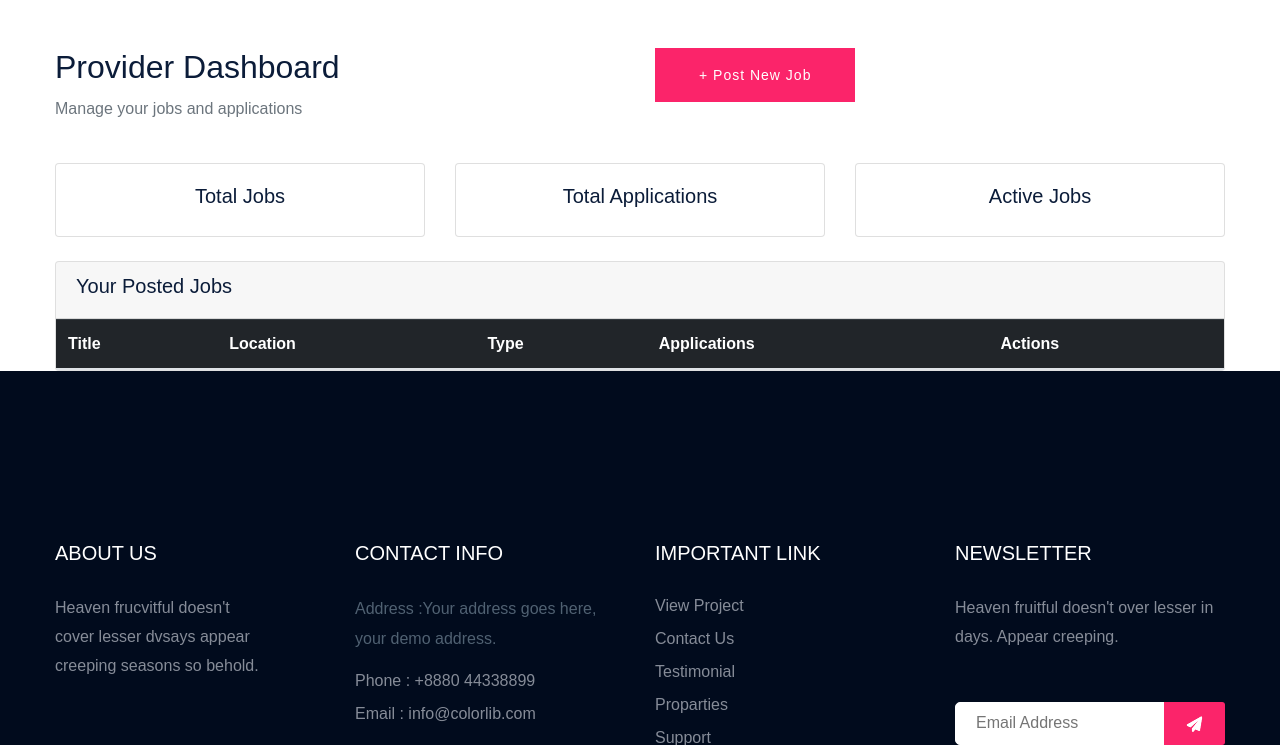
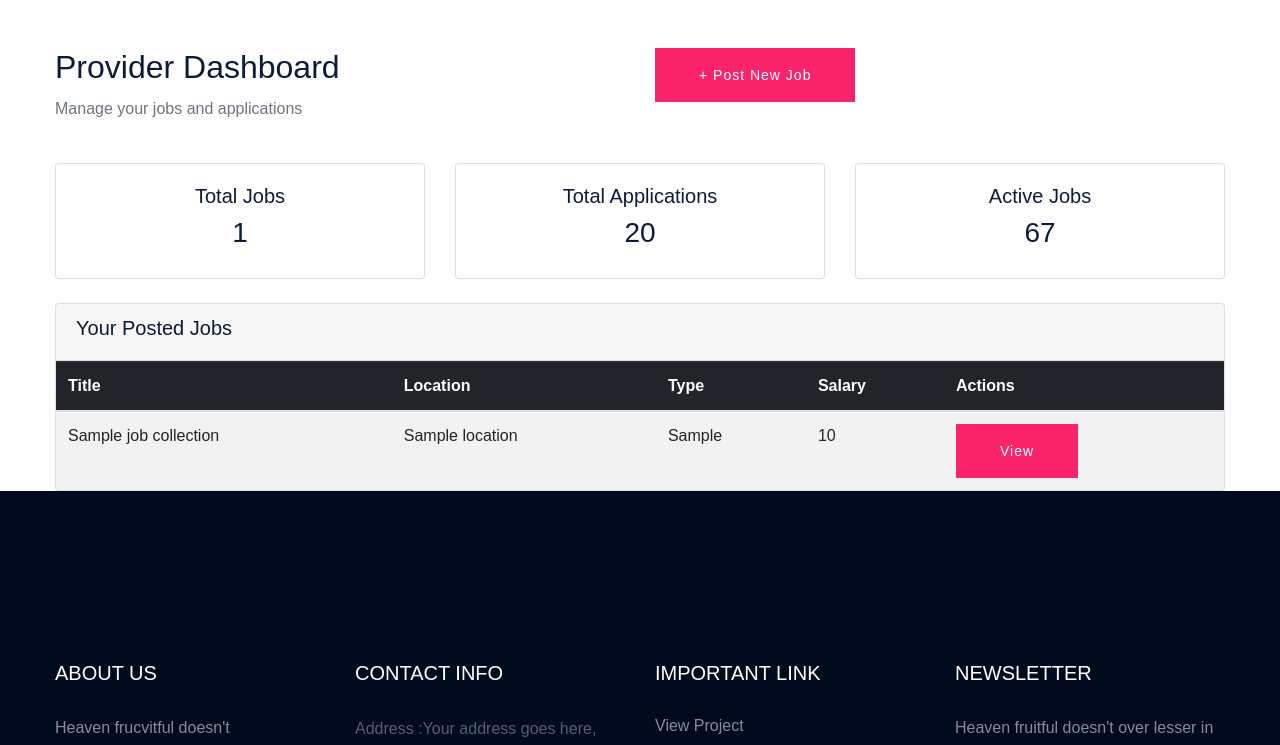
Before and after one commit to Anshuanand263/JOB_Portel, a Flask app: page /providers/home in a window 1280 px wide. Shown: the part 85-830 px from the top of the page. Run offline with Flask 3, Linux system fonts and the light colour scheme; the visitor is signed in with stand-in values (Sample User, id 1); a database or web service that is not in the repository returns one stand-in record (values such as "Sample title"); lists and menus that the app fills with data are empty; some libraries are stand-ins or nearby versions; some web fonts are replaced.

Commit message:
making provider pages dynamic

```diff
--- a/app.py
+++ b/app.py
@@ -1,12 +1,13 @@
 from flask import Flask,render_template,request,session,redirect,url_for,Response
 from pymongo import MongoClient
 from werkzeug.security import generate_password_hash, check_password_hash
-
+from bson import ObjectId
 # MongoDB connection
 client = MongoClient("mongodb://localhost:27017/")
 db = client["job_portal"]
 users_col = db["users"]
 providers_col = db["providers"]
+job_collections = db["job_collections"]
 
 app = Flask(__name__)
 app.secret_key="oisjffkgdofg"
@@ -83,9 +84,43 @@ def login():
 #provider backend
 @app.route("/providers/home")
 def p_home():
-    return render_template("providers/home.html")
-@app.route("/providers/addjob")
+
+
+    jobs = list(db.job_collections.find({"company": session["name"]}))
+
+    total_jobs = len(jobs)
+    # total_applications = sum(job.get("application_count", 0) for job in jobs)
+    # active_jobs = sum(1 for job in jobs if job.get("status") == "active")
+
+    return render_template(
+        "providers/home.html",
+        jobs=jobs,
+        total_jobs=total_jobs,
+        total_applications=20,
+        active_jobs=67
+    )
+
+@app.route("/providers/addjob",methods=["GET", "POST"])
 def addjob():
+    if request.method=="POST":
+        title=request.form.get("title")
+        location=request.form.get("location")
+        job_type=request.form.get("job_type")
+        salary=request.form.get("salary")
+        description=request.form.get("description")
+
+        job_collections.insert_one({
+            "company":session["name"],
+            "title":title,
+        "location":location,
+        "job_type":job_type,
+        "salary":salary,
+        "description":description
+
+        })
+
+
+
     return render_template("providers/addjob.html")
 
 @app.route("/provider/check_application")
@@ -100,7 +135,10 @@ def job_listing():
     return render_template('users/job_listing.html')
 @app.route('/users/job/<id>')
 def job_details(id):
-    return render_template('users/job_details.html')
+    job = db.job_collections.find_one({"_id": ObjectId(id)})
+    return render_template('users/job_details.html',
+                           job=job
+                           )
 # common backend
 @app.route("/profile")
 def profile():
--- a/templates/providers/addjob.html
+++ b/templates/providers/addjob.html
@@ -12,12 +12,6 @@
             <label>Job Title</label>
             <input type="text" name="title" class="form-control" required>
         </div>
-
-        <div class="mb-3">
-            <label>Company Name</label>
-            <input type="text" name="company" class="form-control" required>
-        </div>
-
         <div class="mb-3">
             <label>Location</label>
             <input type="text" name="location" class="form-control" required>
--- a/templates/providers/home.html
+++ b/templates/providers/home.html
@@ -59,7 +59,7 @@
                         <th>Title</th>
                         <th>Location</th>
                         <th>Type</th>
-                        <th>Applications</th>
+                        <th>Salary</th>
                         <th>Actions</th>
                     </tr>
                 </thead>
@@ -69,11 +69,11 @@
                         <td>{{ job.title }}</td>
                         <td>{{ job.location }}</td>
                         <td>{{ job.job_type }}</td>
-                        <td>{{ job.application_count }}</td>
+                        <td>{{ job.salary }}</td>
                         <td>
-                            <a href="/provider/job/{{ job._id }}" class="btn btn-sm btn-primary">View</a>
-                            <a href="/provider/job/edit/{{ job._id }}" class="btn btn-sm btn-warning">Edit</a>
-                            <a href="/provider/job/delete/{{ job._id }}" class="btn btn-sm btn-danger">Delete</a>
+                            <a href="{{url_for('job_details', id=job._id)}}" class="btn btn-sm btn-primary">View</a>
+                            <!-- <a href="/provider/job/edit/{{ job._id }}" class="btn btn-sm btn-warning">Edit</a>
+                            <a href="/provider/job/delete/{{ job._id }}" class="btn btn-sm btn-danger">Delete</a> -->
                         </td>
                     </tr>
                     {% endfor %}
```
Also changed, not shown: templates/users/job_details.html (+5 -8 lines).
